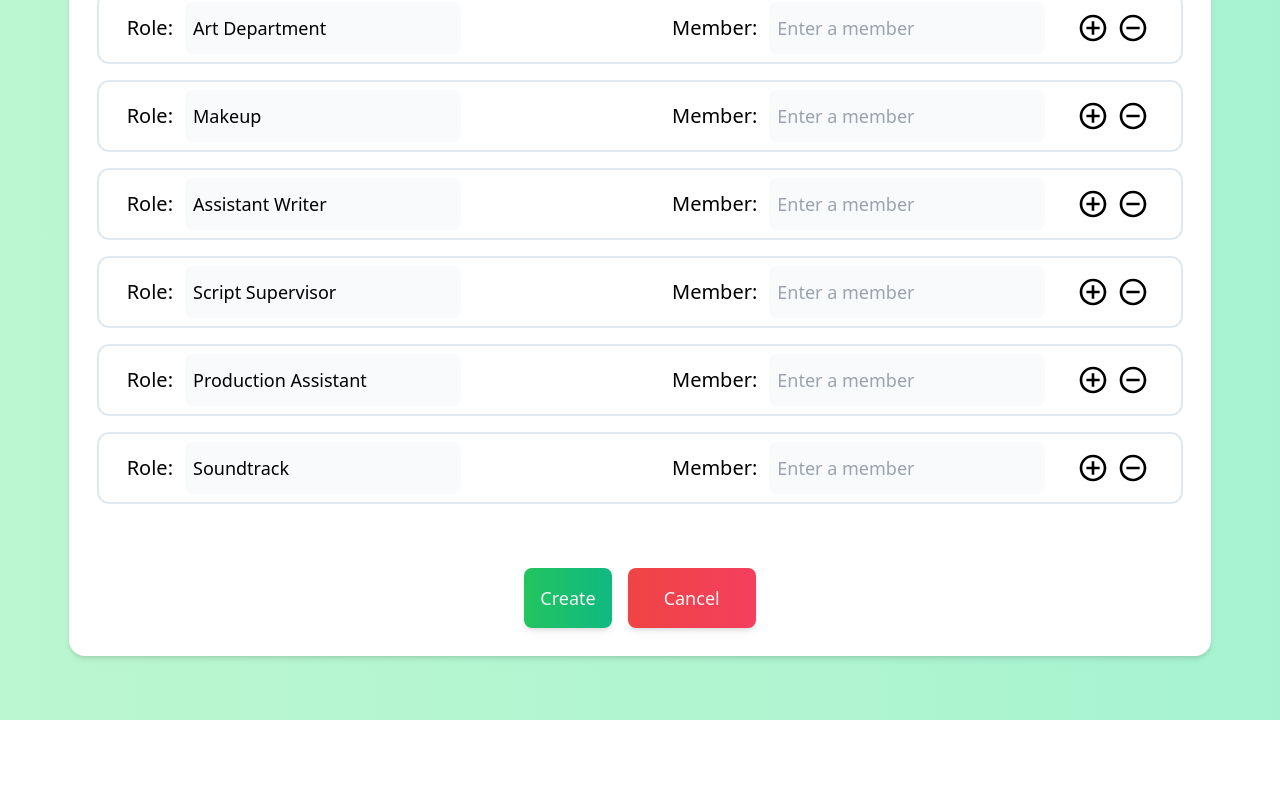
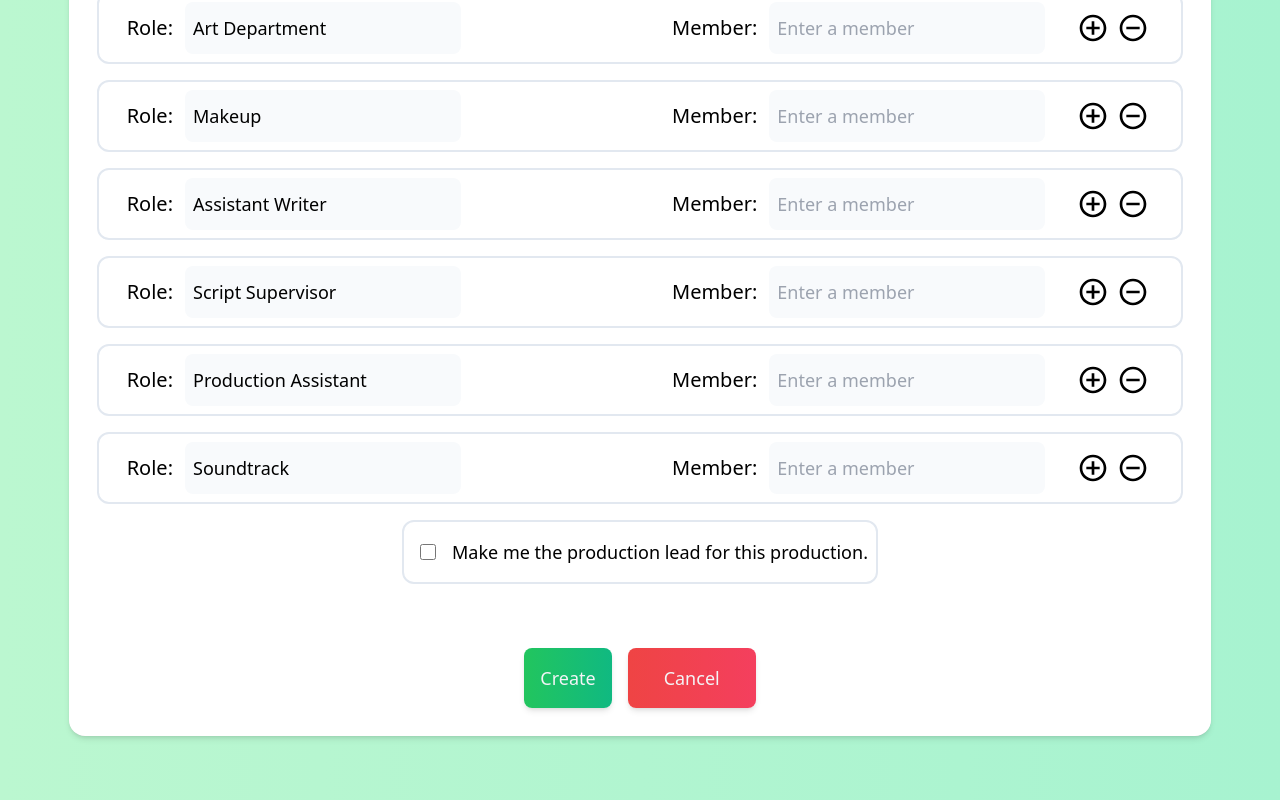
Before and after one commit to rsastri21/CrewMatch-Frontend, a Next.js app: page /productions/create in a window 1280 px wide. Shown: the part 1540-2340 px from the top of the page. Before the commit the page ends 2260 px from the top, so only its background shows below. Built offline with nearby package versions, Linux system fonts and the light colour scheme.

Commit message:
Fixed a bug in session storage updates. Implemented ability to self assign production lead in production creation.

```diff
--- a/app/(subdirectories)/admin/page.jsx
+++ b/app/(subdirectories)/admin/page.jsx
@@ -282,13 +282,15 @@ function EditUser({ user, productions, visible, toggleVisible }) {
             } else {
                 const data2 = await response2.text();
                 setProdMessage(data2);
-                // Update session details
-                const newUser = {
-                    ...currUser,
-                    leads: prodLead
+                // Update session details if the user being updated is the current user
+                if (user.username === currUser.username) {
+                    const newUser = {
+                        ...currUser,
+                        leads: prodLead
+                    }
+                    changeUser(newUser);
+                    localStorage.setItem("user", JSON.stringify(newUser));
                 }
-                changeUser(newUser);
-                localStorage.setItem("user", JSON.stringify(newUser));
             }
         }
 
--- a/app/(subdirectories)/productions/create/page.jsx
+++ b/app/(subdirectories)/productions/create/page.jsx
@@ -4,6 +4,7 @@ import { useState, useEffect } from 'react';
 import { BiPlusCircle, BiMinusCircle } from "react-icons/bi";
 import { GrLinkPrevious } from "react-icons/gr";
 import { useRouter } from 'next/navigation';
+import { useSession, useSessionUpdate } from '../../../SessionContext';
 import Link from "next/link";
 
 export default function CreateProductionForm() {
@@ -30,8 +31,11 @@ export default function CreateProductionForm() {
     const [name, setName] = useState({ name: "" });
     const [error, setError] = useState(200);
     const [loading, setLoading] = useState(false);
+    const [checked, setChecked] = useState(false);
 
     const router = useRouter();
+    const user = useSession();
+    const changeUser = useSessionUpdate();
 
     useEffect(() => {
         setFormFields([...initialData]);
@@ -99,10 +103,25 @@ export default function CreateProductionForm() {
                 setError(res.status);
                 res.text();
             })
+            .then(res => {
+                if (checked) {
+                    fetch(process.env.API_URL + `/api/user/assign?username=${user.username}&production=${name.name}`, {
+                        method: 'PUT'
+                    }).then(res => setError(res.status));
+                }
+            })
             .catch(err => console.error(err))
             .finally((result) => {
                 setLoading(false);
                 if (error === 200) {
+                    if (checked) {
+                        const newUser = {
+                            ...user,
+                            leads: name.name
+                        }
+                        changeUser(newUser);
+                        localStorage.setItem("user", JSON.stringify(newUser));
+                    }
                     router.push("/productions");
                 }
             });
@@ -179,6 +198,17 @@ export default function CreateProductionForm() {
                                 </div>
                             )
                         })}
+                        <div className="w-fit h-16 bg-white box-border p-2 border-2 border-slate-200 rounded-xl mx-auto flex space-x-4 justify-center">
+                            <input
+                                className="ml-2 w-4 h-4 my-auto"
+                                type="checkbox"
+                                checked={checked}
+                                onChange={(e) => setChecked(e.target.checked)}
+                            />
+                            <label className="my-auto text-lg font-medium">
+                                Make me the production lead for this production.
+                            </label>
+                        </div>
                     </form>
 
                     <label className={`font-medium text-lg text-red-400 ${(error === 200) ? "hidden" : ""}`}>The production could not be created.</label>
--- a/next.config.js
+++ b/next.config.js
@@ -6,6 +6,6 @@
     },
     reactStrictMode: true,
     env: {
-      API_URL: "https://crew-match.vercel.app"
+      API_URL: "http://localhost:8080"
     }
   };
```
